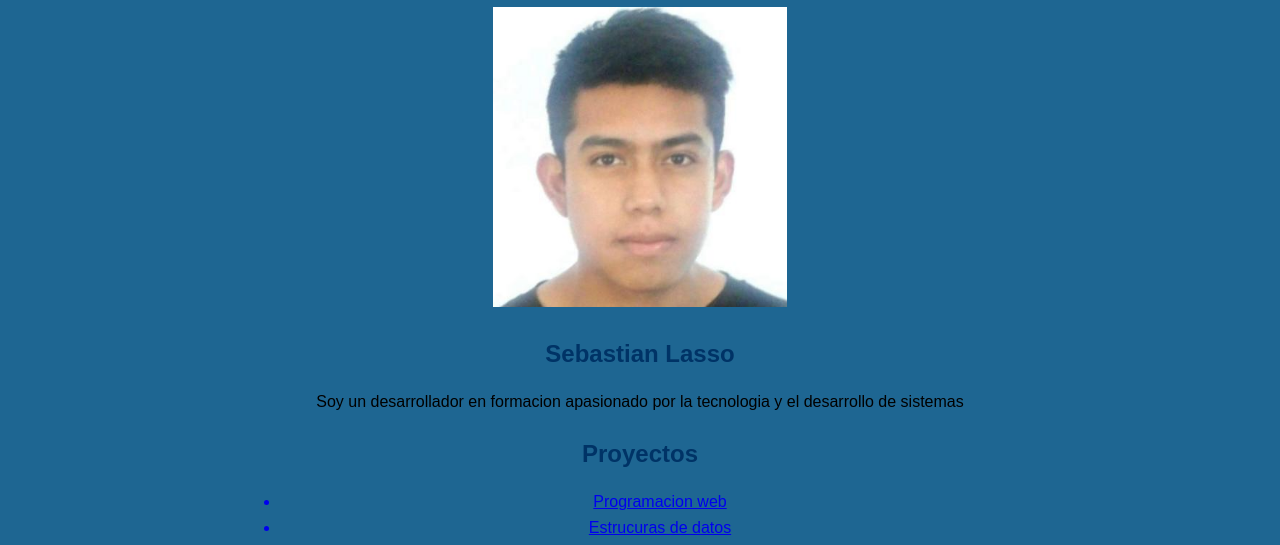
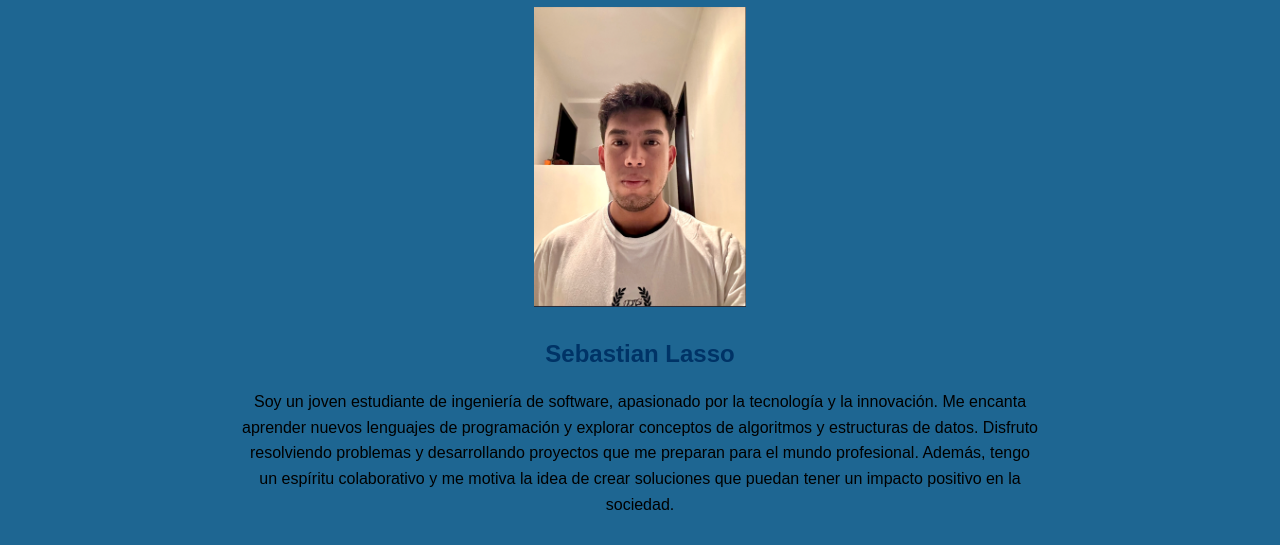
Before and after one commit to Sebaslv1503/Web, a plain HTML site: page Trabajo_2_Portafolio_Personal/index2.html in a window 1280 px wide. Shown: the part 61-606 px from the top of the page. Drawn offline with Linux system fonts and the light colour scheme.

Commit message:
cambio de imagen

```diff
--- a/Trabajo_1/CSS/style.css
+++ b/Trabajo_1/CSS/style.css
@@ -1,8 +1,8 @@
 
 body {
-    background-color: #b3d9ff;
+    background-color: #4295e9;
     font-family: Arial, sans-serif;
-    color: #333333;
+    color: #000000;
     line-height: 1.6;
     margin: 0;
     padding: 0;
--- a/Trabajo_2_Portafolio_Personal/index2.html
+++ b/Trabajo_2_Portafolio_Personal/index2.html
@@ -12,10 +12,10 @@
             <header>
                 <center> <h1>Mi portafolio</h1> </center>
             </header>
-            <img src="./Imagenes2/Foto Sebastian Lasso.jpeg" alt="Yo" weight="300px" height="300px">
+            <img src="./Imagenes2/image.png" alt="Yo" weight="300px" height="300px">
 
             <center><h2> Sebastian Lasso </h2></center>
-            <p>Soy un desarrollador en formacion apasionado por la tecnologia y el desarrollo de sistemas </p>
+            <p>Soy un joven estudiante de ingeniería de software, apasionado por la tecnología y la innovación. Me encanta aprender nuevos lenguajes de programación y explorar conceptos de algoritmos y estructuras de datos. Disfruto resolviendo problemas y desarrollando proyectos que me preparan para el mundo profesional. Además, tengo un espíritu colaborativo y me motiva la idea de crear soluciones que puedan tener un impacto positivo en la sociedad.</p>
             <h2>Proyectos</h2>
             <ul>
                 <a href="https://github.com/SebastianLasso"><li>Programacion web</li></a>
```
Also changed, not shown: Trabajo_2_Portafolio_Personal/Imagenes2/image.png (added).
